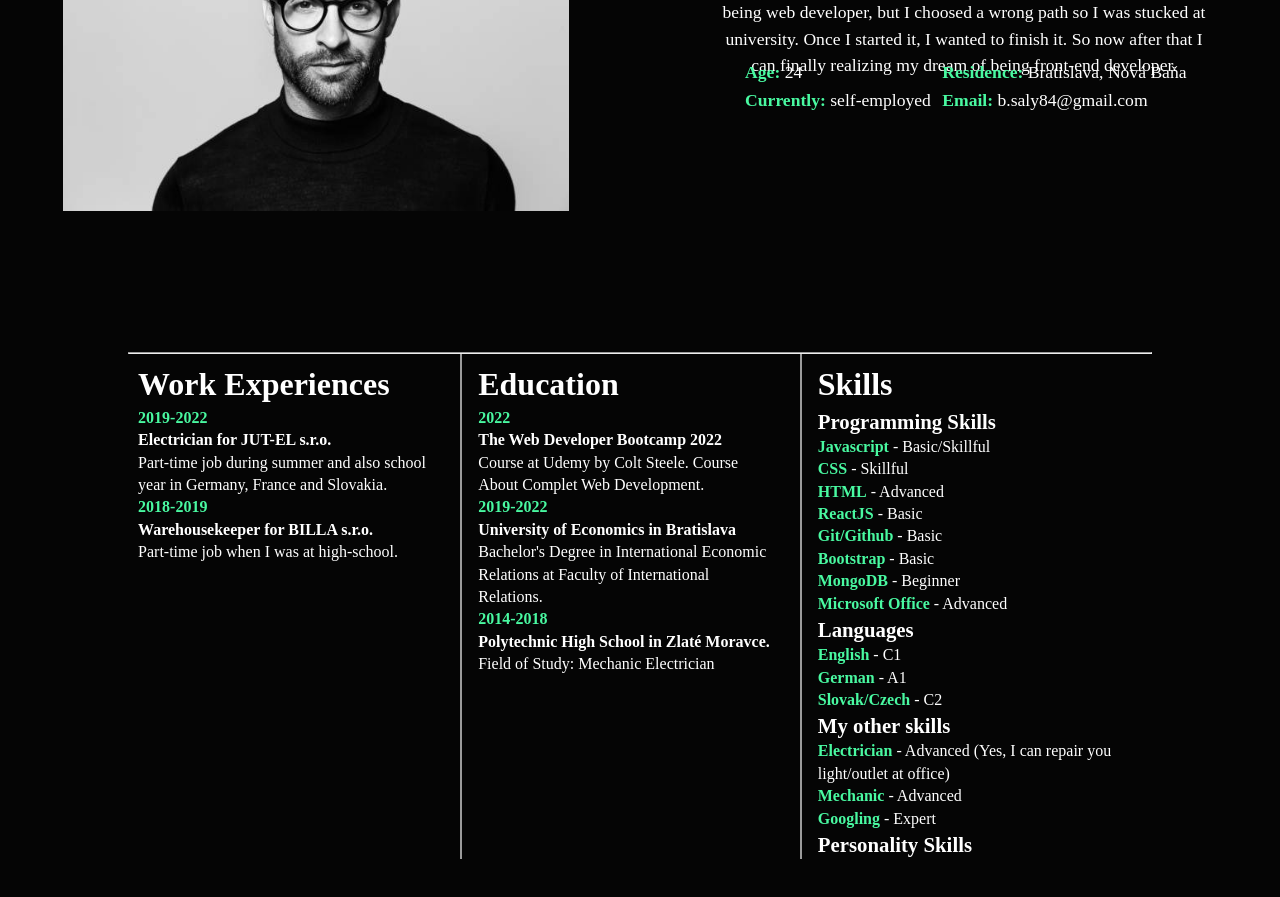
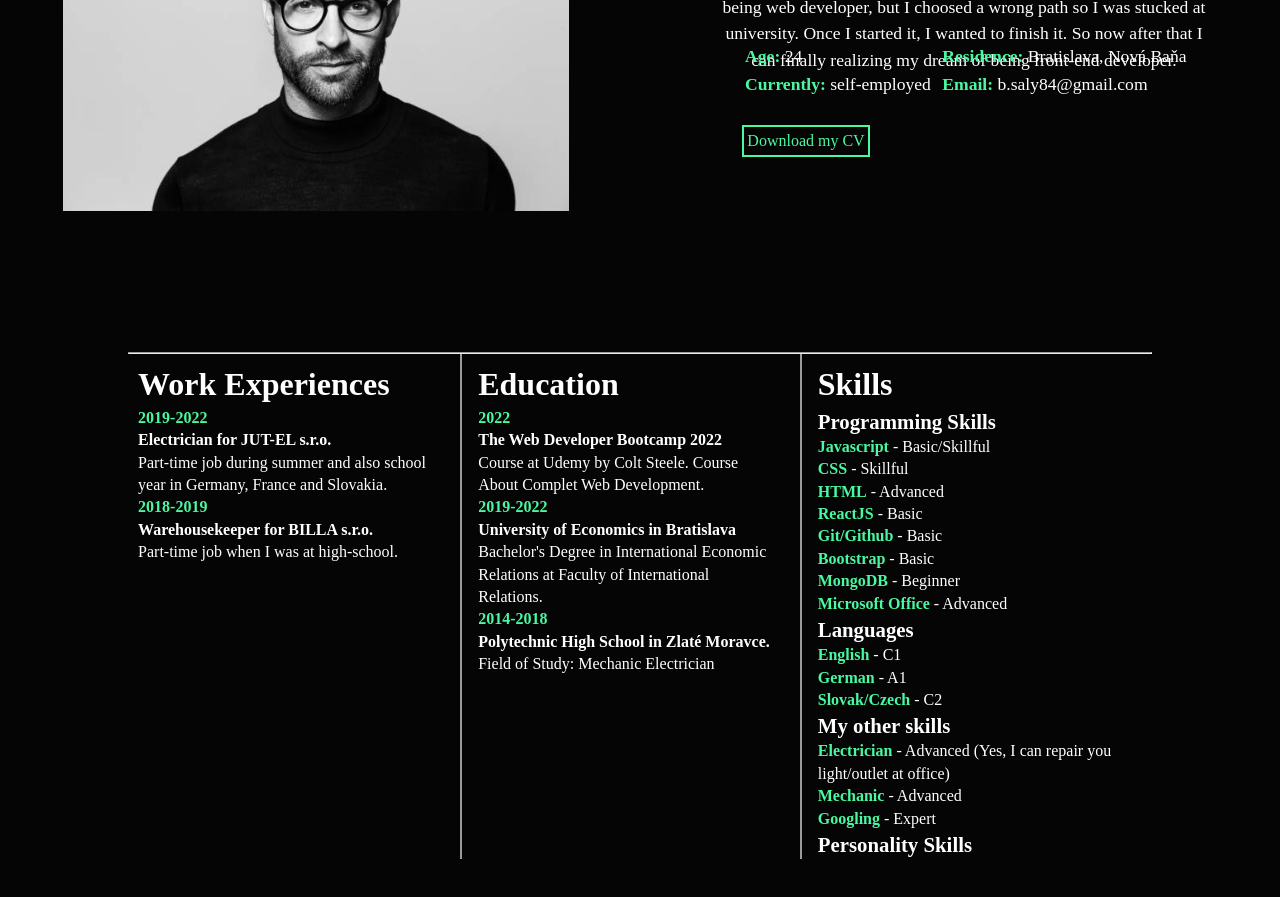
Before and after one commit to Derelyn/branosaly-web, a React (Create React App) app: page / in a window 1280 px wide. Shown: the part 1080-1977 px from the top of the page. Built offline with nearby package versions, Linux system fonts and the light colour scheme.

Commit message:
added download CV

```diff
--- a/src/components/about/About.jsx
+++ b/src/components/about/About.jsx
@@ -29,8 +29,8 @@ const About = () => {
                             <p><strong>Residence:</strong> Bratislava, Nová Baňa</p>
                             <p><strong>Email:</strong> b.saly84@gmail.com</p>
                         </div>
-                        <div>
-                            <a href=""></a>
+                        <div className="zivotopis">
+                            <a href="src\components\about\zivotopis.pdf" download=''>Download my CV</a>
                         </div>
                     </div>
                 </div>
--- a/src/stylesheets/about.css
+++ b/src/stylesheets/about.css
@@ -56,6 +56,18 @@
 }
 .aboutImg img{
     width: 80%;
+}
+
+.zivotopis a{
+    display: flex;
+    justify-content: center;
+    align-items: center;
+    height: 4vh;
+    width: 10vw;
+    text-decoration: none;
+    color: rgba(75, 255, 165, 0.977);
+    border: 2px solid rgba(75, 255, 165, 0.977);
+    font-weight: 500;
 }
 
 @media(min-width: 1920px){
--- a/src/stylesheets/navbar.css
+++ b/src/stylesheets/navbar.css
@@ -9,7 +9,7 @@ body, html{
 .nav-link{
   width: 4.5em;
   height: 2.5em;
- z-index: 999;
+  z-index: 999;
 }
 
 .navbar{
```
Also changed, not shown: 1 other file (tests, documents, lock files or other folders).
